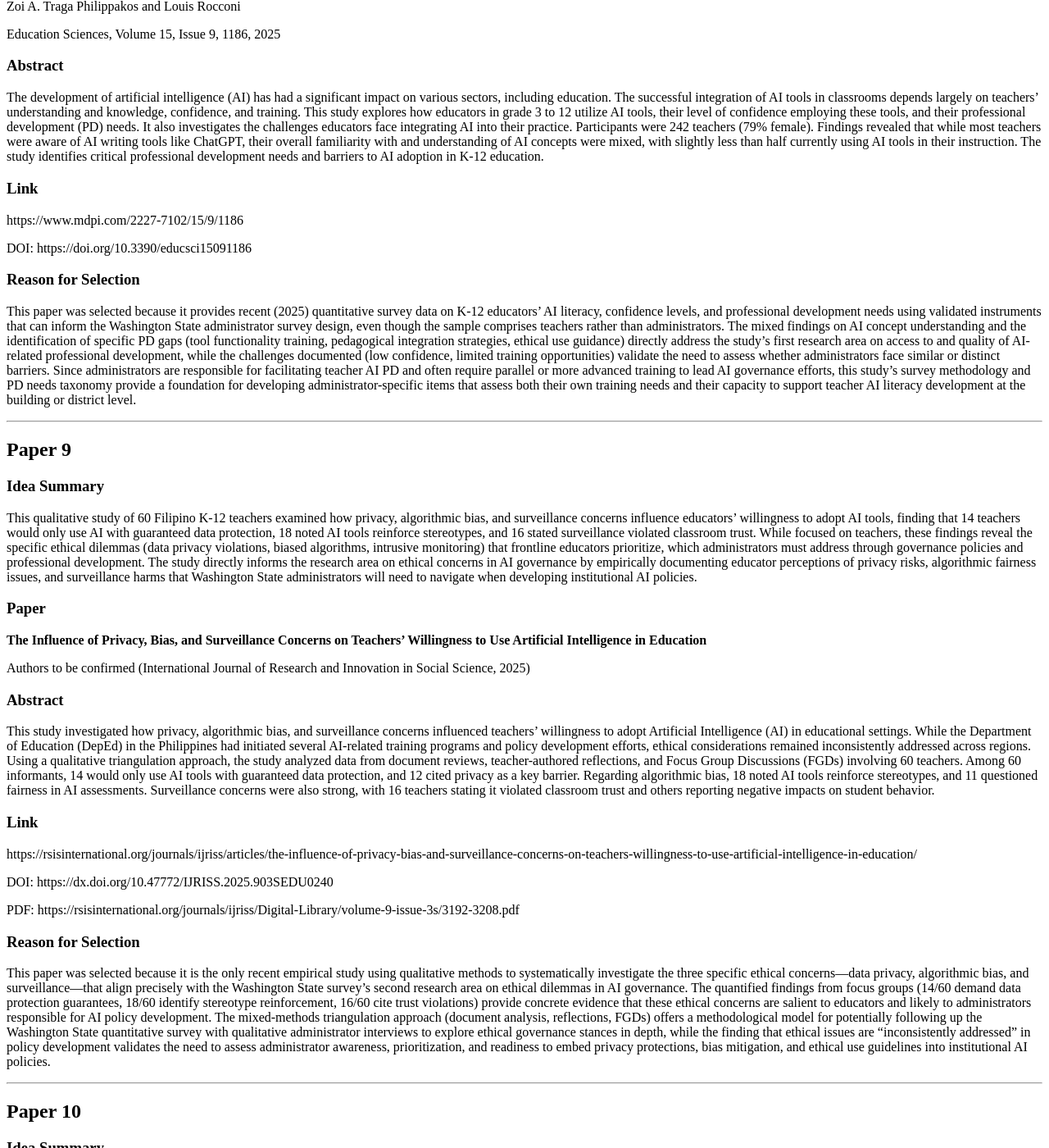
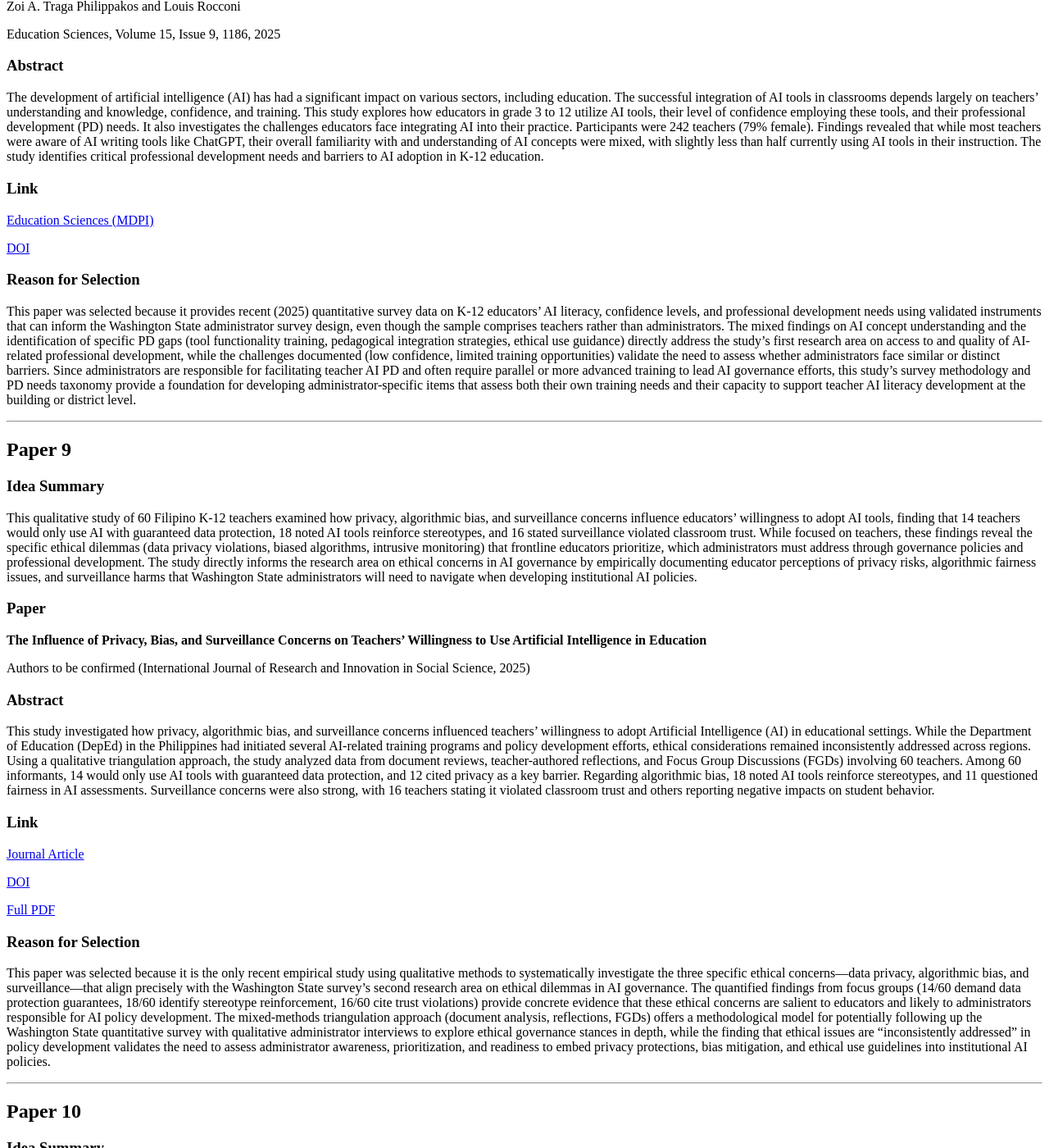
Before and after one commit to oimcoding/oimcoding.github.io, a Jekyll site: the page built from ai-ml/AI_Administrator_Literature_Review_2024-2026.md, in a window 1280 px wide and 1400 px high, scrolled down 5895 px. Shown: the whole window at 82% size. Built offline with Jekyll 4.4.1, drawn with Linux system fonts in a browser that asks for light colours; our own code applies the rules of GitHub Pages for plain Markdown files; some of the changed text lies outside the part shown.

Commit message:
Convert all URLs to clickable hyperlinks in AI Administrator Literature Review
Format all plain text URLs as proper markdown links with descriptive labels:
- Journal articles and reports with venue names
- DOIs as dedicated links
- PDFs and ERIC entries with clear labels

Improves document readability and accessibility by making all 30+ reference links clickable.

🤖 Generated with [Claude Code](https://claude.com/claude-code)

Co-Authored-By: Claude <noreply@anthropic.com>

```diff
--- a/ai-ml/AI_Administrator_Literature_Review_2024-2026.md
+++ b/ai-ml/AI_Administrator_Literature_Review_2024-2026.md
@@ -53,9 +53,9 @@ Generative artificial intelligence (AI) has been embraced by educators and stude
 
 ### Link
 
-https://www.tandfonline.com/doi/full/10.1080/15391523.2025.2476589
+[Journal Article](https://www.tandfonline.com/doi/full/10.1080/15391523.2025.2476589)
 
-DOI: https://doi.org/10.1080/15391523.2025.2476589
+[DOI](https://doi.org/10.1080/15391523.2025.2476589)
 
 ### Reason for Selection
 
@@ -113,9 +113,9 @@ The study examined the rising importance of generative artificial intelligence (
 
 ### Link
 
-https://www.frontiersin.org/journals/education/articles/10.3389/feduc.2025.1643023/full
+[Frontiers in Education](https://www.frontiersin.org/journals/education/articles/10.3389/feduc.2025.1643023/full)
 
-DOI: 10.3389/feduc.2025.1643023
+[DOI](https://doi.org/10.3389/feduc.2025.1643023)
 
 ### Reason for Selection
 
@@ -143,11 +143,11 @@ This systematic review, adhering to the PRISMA framework, investigated the utili
 
 ### Link
 
-https://onlinelibrary.wiley.com/doi/10.1111/ejed.12599
+[European Journal of Education](https://onlinelibrary.wiley.com/doi/10.1111/ejed.12599)
 
-DOI: https://doi.org/10.1111/ejed.12599
+[DOI](https://doi.org/10.1111/ejed.12599)
 
-ERIC: https://eric.ed.gov/?id=EJ1425253
+[ERIC](https://eric.ed.gov/?id=EJ1425253)
 
 ### Reason for Selection
 
@@ -231,9 +231,9 @@ The development of artificial intelligence (AI) has had a significant impact on
 
 ### Link
 
-https://www.mdpi.com/2227-7102/15/9/1186
+[Education Sciences (MDPI)](https://www.mdpi.com/2227-7102/15/9/1186)
 
-DOI: https://doi.org/10.3390/educsci15091186
+[DOI](https://doi.org/10.3390/educsci15091186)
 
 ### Reason for Selection
 
@@ -259,11 +259,11 @@ This study investigated how privacy, algorithmic bias, and surveillance concerns
 
 ### Link
 
-https://rsisinternational.org/journals/ijriss/articles/the-influence-of-privacy-bias-and-surveillance-concerns-on-teachers-willingness-to-use-artificial-intelligence-in-education/
+[Journal Article](https://rsisinternational.org/journals/ijriss/articles/the-influence-of-privacy-bias-and-surveillance-concerns-on-teachers-willingness-to-use-artificial-intelligence-in-education/)
 
-DOI: https://dx.doi.org/10.47772/IJRISS.2025.903SEDU0240
+[DOI](https://dx.doi.org/10.47772/IJRISS.2025.903SEDU0240)
 
-PDF: https://rsisinternational.org/journals/ijriss/Digital-Library/volume-9-issue-3s/3192-3208.pdf
+[Full PDF](https://rsisinternational.org/journals/ijriss/Digital-Library/volume-9-issue-3s/3192-3208.pdf)
 
 ### Reason for Selection
 
@@ -319,9 +319,9 @@ Despite its potential, there is limited empirical research on the use of AI in K
 
 ### Link
 
-https://bera-journals.onlinelibrary.wiley.com/doi/full/10.1002/berj.4200
+[British Educational Research Journal](https://bera-journals.onlinelibrary.wiley.com/doi/full/10.1002/berj.4200)
 
-DOI: https://doi.org/10.1002/berj.4200
+[DOI](https://doi.org/10.1002/berj.4200)
 
 ### Reason for Selection
 
```
Also changed, not shown: other parts of ai-ml/AI_Administrator_Literature_Review_2024-2026.md (+11 -11 lines).
